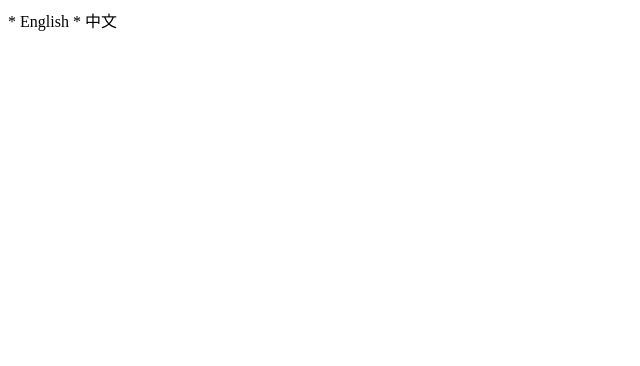
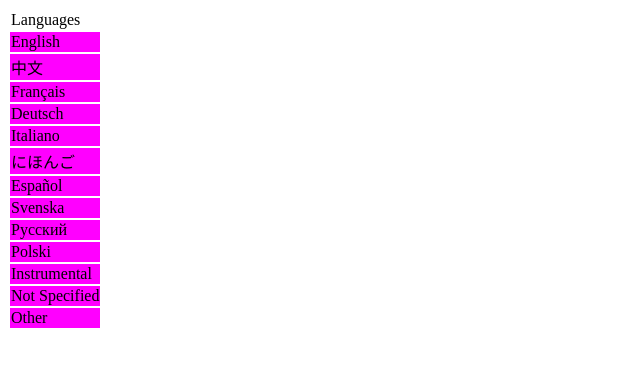
Before and after one commit to ExtendedMaster113/extendedmaster113.github.io, a plain HTML site: page 4373.html in a window 1280 px wide. Shown: the whole page, without its empty margins (0-640 px from the left). Drawn offline with Linux system fonts and the light colour scheme; a web font is replaced by a local one.

Commit message:
Update 4373.html

```diff
--- a/4373.html
+++ b/4373.html
@@ -7,15 +7,56 @@
 @font-face { font-family: "Fairfax"; src: url('Fairfax.ttf'); }
 @font-face { font-family: "Fairfax HD"; src: url('FairfaxHD.ttf'); }
 @font-face { font-family: "LastResort"; src: url('LastResort-Regular.ttf'); }
-body {
-	font-family: "Fairfax HD","Fairfax","LastResort";
-}
+	.language { background: #ff00ff; }
+	body {
+	font-family: "Fairfax HD","Fairfax";
+	}
 </style>
 </head>
 <body>
-<p>
-* English
-* 中文
-</p>
+<table>
+    <tr>
+        <td>Languages</td>
+    </tr>
+    <tr>
+        <td class="language">English</td>
+    </tr>
+    <tr>
+        <td class="language">中文</td>
+    </tr>
+    <tr>
+        <td class="language">Français</td>
+    </tr>
+    <tr>
+        <td class="language">Deutsch</td>
+    </tr>
+    <tr>
+        <td class="language">Italiano</td>
+    </tr>
+    <tr>
+        <td class="language">にほんご</td>
+    </tr>
+    <tr>
+        <td class="language">Español</td>
+    </tr>
+    <tr>
+        <td class="language">Svenska</td>
+    </tr>
+    <tr>
+        <td class="language">Русский</td>
+    </tr>
+    <tr>
+        <td class="language">Polski</td>
+    </tr>
+    <tr>
+        <td class="language">Instrumental</td>
+    </tr>
+    <tr>
+        <td class="language">Not Specified</td>
+    </tr>
+    <tr>
+        <td class="language">Other</td>
+    </tr>
+</table>
 </body>
 </html>
```
